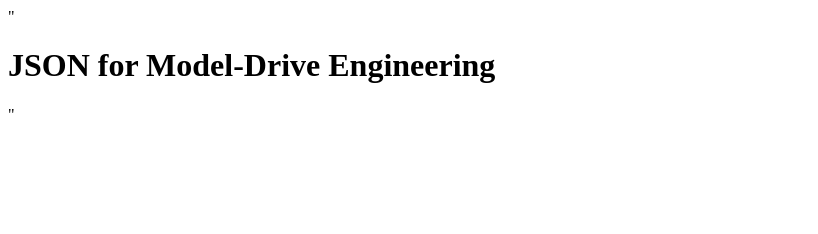
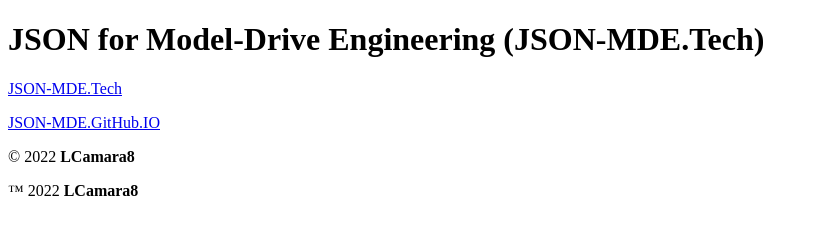
Before and after one commit to json-mde/json-mde.github.io, a plain HTML site: page index.html in a window 1280 px wide. Shown: the whole page, without its empty margins (0-818 px from the left). Drawn offline with Linux system fonts and the light colour scheme.

Commit message:
Index (root) webpage.

```diff
--- a/index.html
+++ b/index.html
@@ -1 +1,20 @@
-"<h1>JSON for Model-Drive Engineering</h1>"
+<!DOCTYPE html>
+
+<html version="5" lang="en">
+    <head>
+        <title>JSON for Model-Drive Engineering (JSON-MDE.Tech)</title>
+    </head>
+    <body>
+        <header>
+            <h1>JSON for Model-Drive Engineering (JSON-MDE.Tech)</h1>
+        </header>
+        <main>
+            <p><a href="http://json-mde.tech/" title="JSON-MDE.Tech">JSON-MDE.Tech</a></p>
+            <p><a href="http://json-mde.github.io/" title="JSON-MDE.GitHub.IO">JSON-MDE.GitHub.IO</a></p>
+        </main>
+        <footer>
+            <p>&copy; 2022 <strong>LCamara8</strong></p>
+            <p>&trade; 2022 <strong>LCamara8</strong></p>
+        </footer>
+    </body>
+</html>
```
